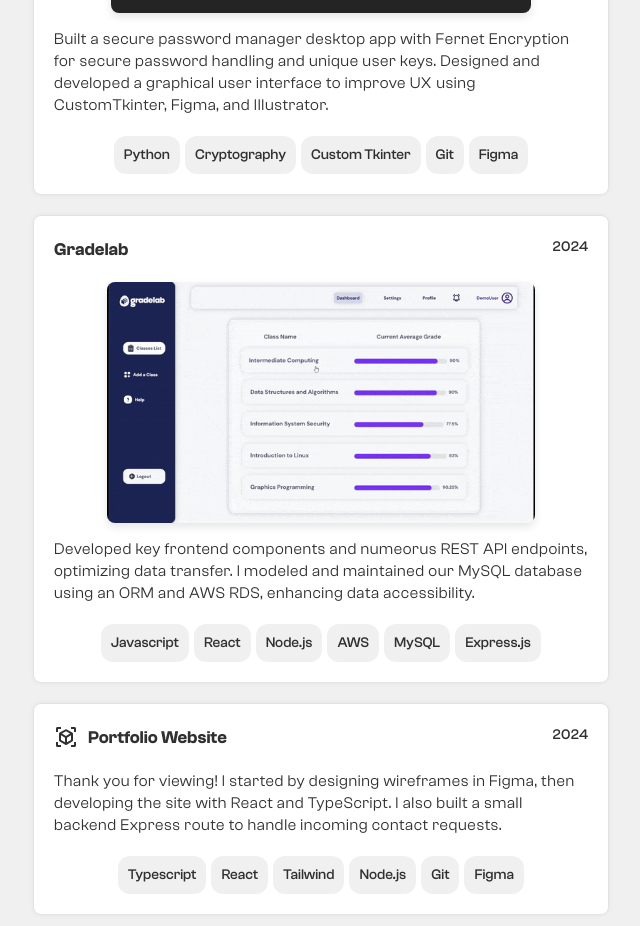
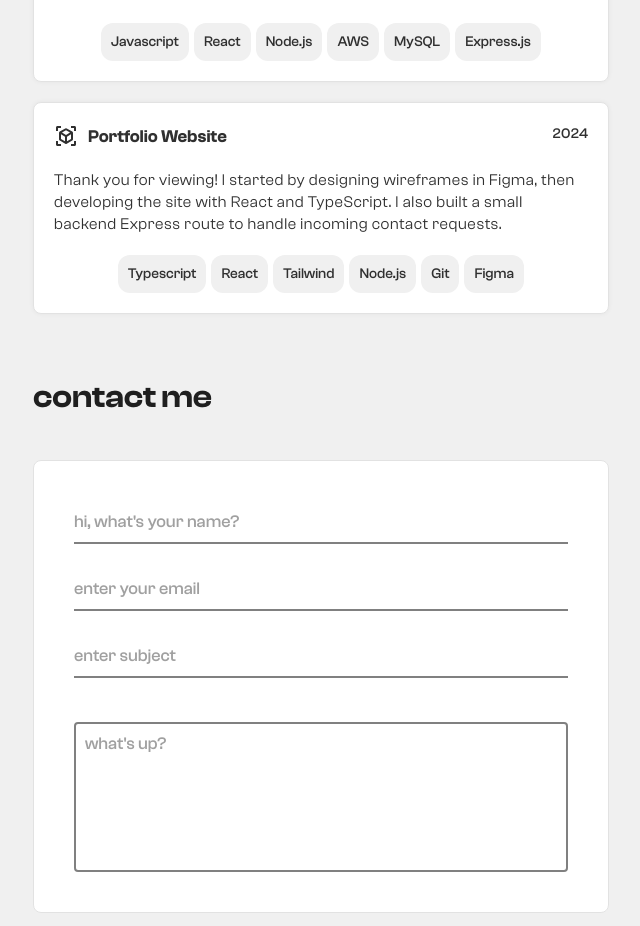
Before and after one commit to qinflan/portfolio, a React (Vite) app in the folder portfolio/client/: page / in a window 1280 px wide. Shown: the part 2300-3226 px from the top of the page, without its empty margins (639-1279 px from the left). Built offline with nearby package versions, Linux system fonts and the light colour scheme; a web font is replaced by a local one.

Commit message:
Remove gifs and fix project widgets
Made project widgets to be full size buttons to github repo link if prop is available.

```diff
--- a/portfolio/client/src/components/pages/projects/ProjectData.ts
+++ b/portfolio/client/src/components/pages/projects/ProjectData.ts
@@ -4,7 +4,6 @@ export const projectData = [
       dates: "2024",
       description: "Built a secure password manager desktop app with Fernet Encryption for secure password handling and unique user keys. Designed and developed a graphical user interface to improve UX using CustomTkinter, Figma, and Illustrator.",
       skills: ["Python", "Cryptography", "Custom Tkinter", "Git", "Figma"],
-      gif: "/assets/keylocker-portfolio.gif",
       repo: "https://github.com/qinflan/KeyLocker.py"
     },
     {
@@ -12,7 +11,6 @@ export const projectData = [
       dates: "2024",
       description: "Developed key frontend components and numeorus REST API endpoints, optimizing data transfer. I modeled and maintained our MySQL database using an ORM and AWS RDS, enhancing data accessibility.",
       skills: ["Javascript", "React", "Node.js", "AWS", "MySQL", "Express.js"],
-      gif: "/assets/gradelabs-demo.gif",
     },
     {
         title: "Portfolio Website",
--- a/portfolio/client/src/components/ui/ProjectWidget.css
+++ b/portfolio/client/src/components/ui/ProjectWidget.css
@@ -1,13 +1,11 @@
-.widget-gif {
-    max-width: 80%;
-    height: auto;
-    margin-bottom: 15px;
-    border-radius: 8px;
-    box-shadow: 0 4px 8px rgba(0, 0, 0, 0.1);
-    justify-self: center;
-  }
 
-  .project-widget-header {
+.project-btn-wrapper {
+  display: flex;
+  flex-direction: column;
+  gap:20px;
+}
+
+.project-widget-header {
     display: flex;
     flex: 2;
     display: flex;
--- a/portfolio/client/src/components/ui/ProjectWidget.tsx
+++ b/portfolio/client/src/components/ui/ProjectWidget.tsx
@@ -13,22 +13,18 @@ repo?: string;
 }
 
 
-const ProjectWidget: React.FC<ProjectWidgetProps> = ({title, dates, description, skills, gif, repo}) => {
+const ProjectWidget: React.FC<ProjectWidgetProps> = ({title, dates, description, skills, repo}) => {
   return (
     <div className="work-widget-container">
+      <a className="project-btn-wrapper" href={repo}>
         <div className="project-widget-header">
           <h2 className="project-widget-title">
-          {repo && (
-            <a href={repo} target="_blank" rel="noopener noreferrer" className="repo-link">
-              <MdViewInAr size={24} title="github repository" />
-            </a>
-          )}
+            <MdViewInAr size={24} />
             {title}
           </h2>
           <h3 className="widget-date">{dates}</h3>
         </div>
         <div className="widget-description">
-        {gif && <img src={gif} className="widget-gif" />}
           <p>{description}</p>
         </div>
         <div className="widget-skill-tiles">
@@ -38,6 +34,7 @@ const ProjectWidget: React.FC<ProjectWidgetProps> = ({title, dates, description,
             </div>
           ))}
         </div>
+      </a>
     </div>
   )
 }
--- a/portfolio/client/src/components/ui/WorkWidget.css
+++ b/portfolio/client/src/components/ui/WorkWidget.css
@@ -6,7 +6,7 @@
     width: 90%;
     padding: 20px;
     border: 1px solid var(--widget-stroke);
-    gap:20px;
+    gap:0px;
     box-shadow: 0px 0px 5px 0px rgba(0, 0, 0, 0.05);
     transition: 0.3s;
     user-select: none;
```
Also changed, not shown: portfolio/client/public/assets/gradelabs-demo.gif (deleted), portfolio/client/public/assets/keylocker-portfolio.gif (deleted). Lines whose indentation alone changed are shown as unchanged.
